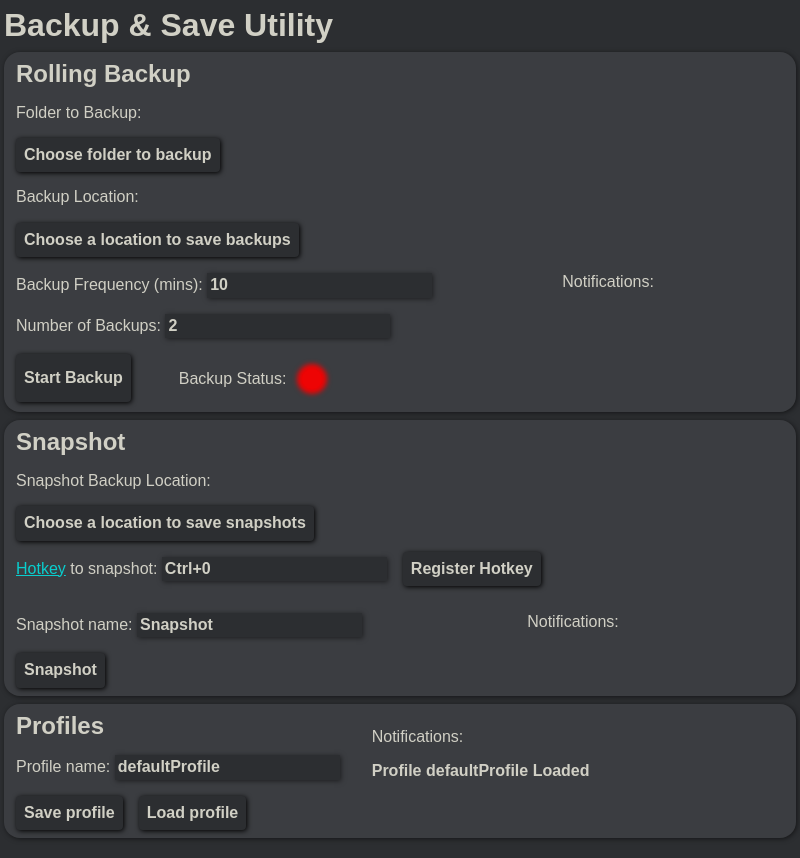
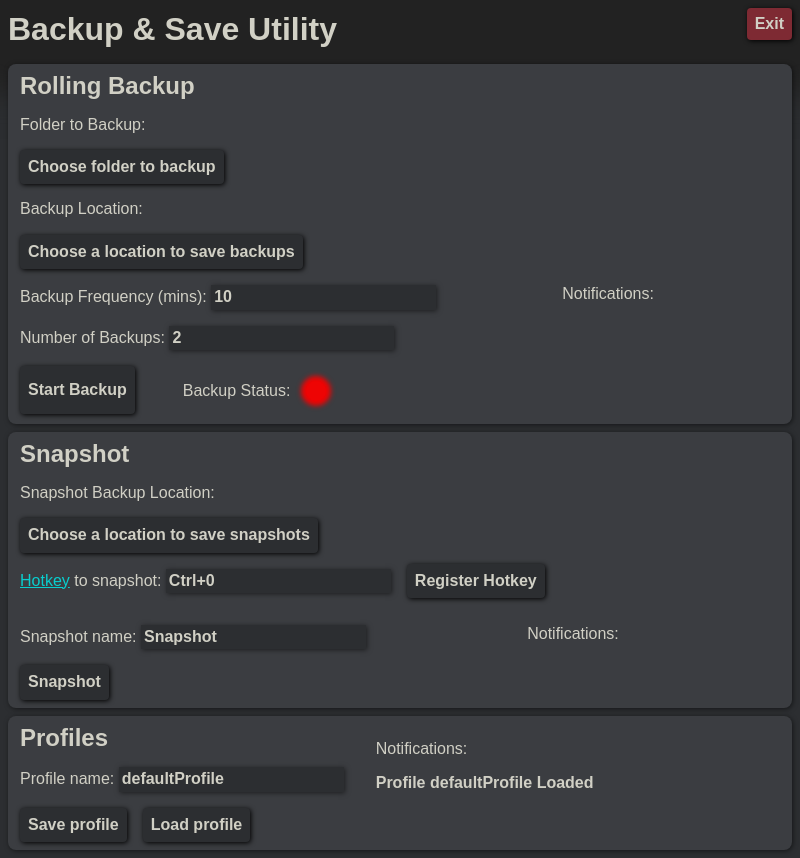
Before and after one commit to aodh66/bs-utility, an Electron app: page index.html in a window 800 px wide. Drawn offline with Linux system fonts and the light colour scheme; no server answers.

Commit message:
removed lots of debug code, finalised UI, added exit button, removed default windows top bar

```diff
--- a/index.html
+++ b/index.html
@@ -14,6 +14,7 @@
   <!-- * Title -->
   <header>
     <h1 class="header-title">Backup & Save Utility</h1>
+    <button type="button" class="button exit-button" id="exit-btn">Exit</button>
   </header>
 
 
@@ -72,7 +73,8 @@
 
         <!-- Hotkey -->
         <div class="hotkey">
-          <p><a href="https://www.electronjs.org/docs/latest/api/accelerator" target="_blank" class="hotkey-link">Hotkey</a> to snapshot:
+          <p><a href="https://www.electronjs.org/docs/latest/api/accelerator" target="_blank"
+              class="hotkey-link">Hotkey</a> to snapshot:
             <input id="snapshot-hotkey-box" type="text" placeholder="Ctrl+0" class="input">
           </p>
           <button class="button" id="snapshotHotkeyBtn">Register Hotkey</button>
--- a/preload.js
+++ b/preload.js
@@ -25,4 +25,6 @@ contextBridge.exposeInMainWorld("myAPI", {
   loadInitialProfile: () => ipcRenderer.invoke("loadInitialProfile"),
   // Currently Unused Sends a value from Main to Renderer through the mainResponse channel (intended instead of the boolean, but can be used for other things)
   mainResponse: (mainResponse) => ipcRenderer.on("mainResponse", mainResponse),
+  // Currently Unused Sends a value from Main to Renderer through the mainResponse channel (intended instead of the boolean, but can be used for other things)
+  exitCall: () => ipcRenderer.send("exitCall"),
 });
--- a/styles.css
+++ b/styles.css
@@ -16,23 +16,30 @@
   --colorful-error-extra-color: #7e2a33;
 }
 
+header {
+  display: flex;
+  justify-content: space-between;
+  -webkit-app-region: drag;
+  background-color: var(--dark-color);
+  padding: 0.5em;
+  z-index: -1;
+  box-shadow: 0px 0px 30px 30px var(--dark-color);
+}
+
+.header-title {
+  margin: 0.1em 0 0.25em 0;
+}
+
 body {
   background: var(--sub-alt-color);
   color: var(--text-color);
   font-family: sans-serif;
-  padding: 0.25em;
-}
-
-.header-title {
-  /* padding: 0.25em 0.1em; */
-  margin: 0.1em 0 0.25em 0;
 }
 
 .section {
-  /* border: var(--sub-color) solid 0.2em; */
-  border-radius: 1em;
+  border-radius: 0.5em;
   padding: 0.5em 0.75em;
-  margin-bottom: 0.5em;
+  margin: 0 0.5em 0.5em 0.5em;
   background: var(--bg-color);
   box-shadow: 1px 1px 5px rgba(0, 0, 0, 0.534);
 }
@@ -57,10 +64,16 @@ body {
   max-height: 3em;
 }
 
+.exit-button {
+  background-color: var(--colorful-error-extra-color);
+  padding: 0.25em 0.5em;
+  max-height: 2em;
+  -webkit-app-region: no-drag;
+}
+
 .backup-light {
   background: var(--red-light);
   border-radius: 10px;
-  /* border: solid black 1.5px; */
   box-shadow: 0 0 5px 5px var(--red-light);
   min-width: 20px;
   max-width: 20px;
@@ -83,27 +96,23 @@ body {
 }
 
 .input:focus {
-  outline: none ;
+  outline: none;
   border-bottom: 2px solid var(--highlight);
 }
 
 .hotkey-link {
   color: var(--highlight);
-  /* color: var(--link-color); */
 }
 
 .backup-section {
   display: grid;
-/* grid-template-columns: 3fr 2fr; */
-grid-template-columns: auto auto;
-grid-template-rows: auto auto;
+  grid-template-columns: auto auto;
+  grid-template-rows: auto auto;
 }
 
 .backup-bottom {
   display: flex;
-  /* flex-direction: column; */
   gap: 3em;
-
 }
 
 .backup-status {
@@ -129,9 +138,8 @@ grid-template-rows: auto auto;
 
 .snapshot-section {
   display: grid;
-/* grid-template-columns: 3fr 2fr; */
-grid-template-columns: auto auto;
-grid-template-rows: auto auto;
+  grid-template-columns: auto auto;
+  grid-template-rows: auto auto;
 }
 
 .snapshot-upper {
```
Also changed, not shown: main.js (+20 -62 lines), renderer.js (+31 -93 lines). Lines whose indentation alone changed are shown as unchanged.
